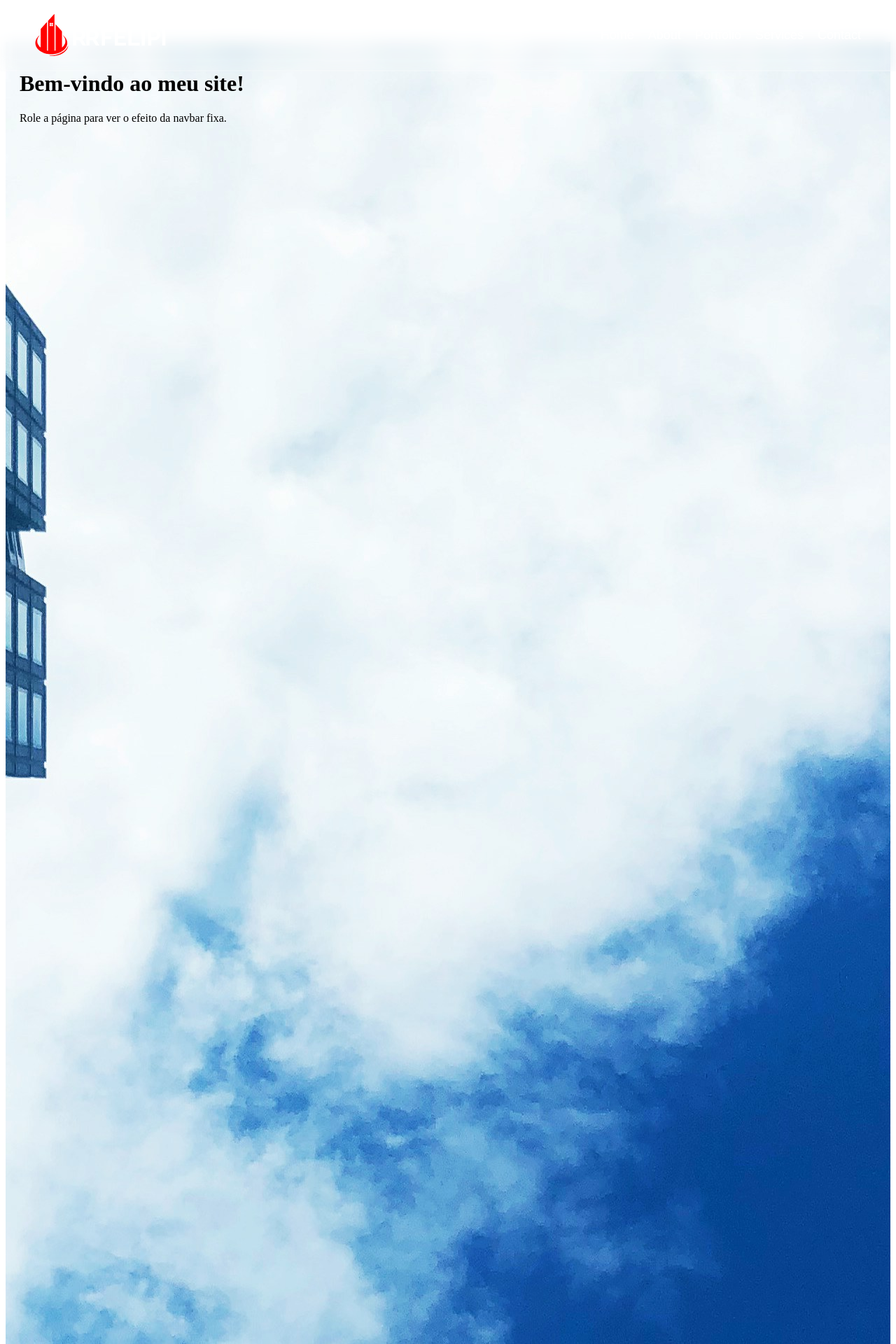
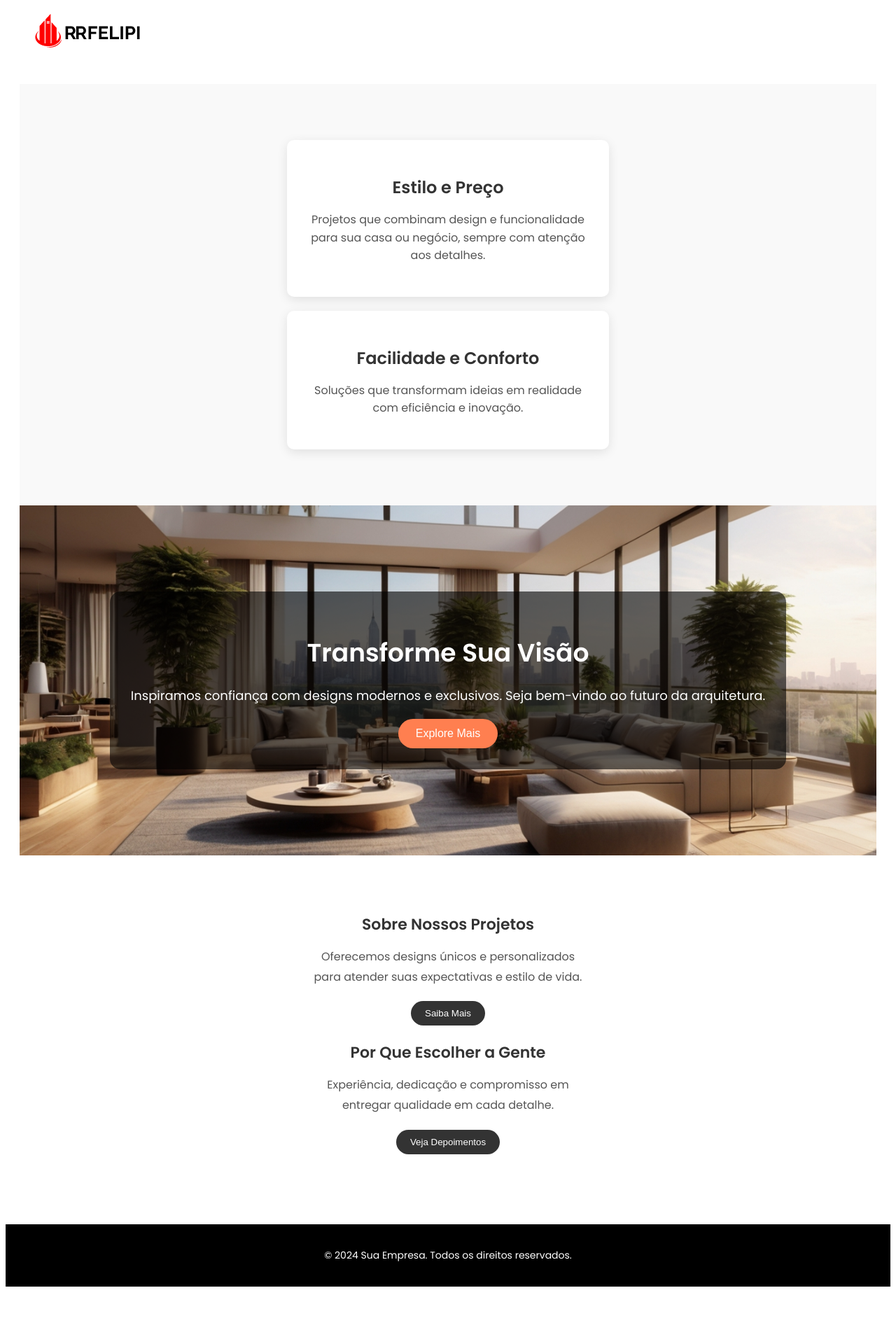
Before and after one commit to rodried23/RRFelipi, a Vue app: page / in a window 1280 px wide. Shown: the top 1920 px of the page at 70% size. After the commit the page ends 1846 px from the top, so only its background shows below. Built offline with nearby package versions, Linux system fonts and the light colour scheme.

Commit message:
Adicionando logica de logo e mudanças no layout da  Homepage

```diff
--- a/index.html
+++ b/index.html
@@ -4,6 +4,7 @@
 <head>
   <meta charset="UTF-8">
   <link rel="icon" href="/favicon.ico">
+  <link href="https://fonts.googleapis.com/css2?family=Poppins:wght@300;400;600&display=swap" rel="stylesheet">
   <meta name="viewport" content="width=device-width, initial-scale=1.0">
   <title>RRFelipi</title>
 </head>
--- a/src/App.vue
+++ b/src/App.vue
@@ -1,16 +1,18 @@
 <script setup lang="ts">
 import { RouterLink, RouterView } from 'vue-router'
-import Menu from './components/Menu.vue'
+import Cabecalho from './components/Cabecalho.vue'
+import Rodape from './components/Rodape.vue'
 </script>
 
 <template>
-  <Menu/>
+  <Cabecalho/>
   <RouterView class="content"/>
+  <Rodape/>
 </template>
 
 <style scoped>
 .content {
-  margin-top: 60px;
+  margin-top: 100px;
   padding: 20px;
 }
 
--- /dev/null
+++ b/src/components/Cabecalho.vue
@@ -0,0 +1,108 @@
+<template>
+  <div>
+    <header :class="{ scrolled: isScrolled }" class="header">
+      <!-- SVG Logo -->
+      <img v-if="isScrolled"
+    src="../assets/logo.svg"
+    class="logo"
+    alt="Logo"
+  />
+  <img v-if="!isScrolled"
+    src="../assets/logo1.svg"
+    class="logo"
+    alt="Logo"
+  />
+      <nav class="navbar">
+        <a href="/Sobre">About</a>
+        <a href="#" class="login">Entrar</a>
+      </nav>
+    </header>
+  </div>
+</template>
+
+<script>
+export default {
+  data() {
+    return {
+      isScrolled: false,
+    };
+  },
+  methods: {
+    handleScroll() {
+      this.isScrolled = window.scrollY > 50; // Change state when scrolled 50px
+    },
+  },
+  mounted() {
+    window.addEventListener("scroll", this.handleScroll);
+  },
+  beforeDestroy() {
+    window.removeEventListener("scroll", this.handleScroll);
+  },
+};
+</script>
+
+<style scoped>
+/* General Styles */
+* {
+  margin: 0;
+  padding: 0;
+  box-sizing: border-box;
+  font-family: "Poppins", sans-serif;
+}
+
+body {
+  background-color: #020202cc;
+  color: #fff;
+}
+
+.header {
+  position: fixed;
+  top: 0;
+  left: 0;
+  width: 100%;
+  padding: 20px 50px;
+  display: flex;
+  justify-content: space-between;
+  align-items: center;
+  background: rgba(255, 255, 255, 0.1);
+  backdrop-filter: blur(10px);
+  border-bottom: 2px solid rgba(255, 255, 255, 0.2);
+  z-index: 1000;
+  transition: background 0.3s ease, box-shadow 0.3s ease;
+  will-change: transform; /* Improve performance */
+  transform: translateY(0);
+}
+
+.header.scrolled {
+  background: rgba(0, 0, 0, 0.8);
+  box-shadow: 0px 4px 6px rgba(0, 0, 0, 0.3);
+  transform: translateY(-10px); /* Slight parallax effect */
+}
+
+.logo {
+  width: 150px;
+  transition: fill 0.3s ease;
+}
+
+.navbar {
+  display: flex;
+  gap: 20px;
+}
+
+.navbar a {
+  color: white;
+  font-size: 18px;
+  text-decoration: none;
+  transition: color 0.3s ease;
+}
+
+.navbar a:hover {
+  color: coral;
+}
+
+/* Adjust content margin to avoid overlap with header */
+.content {
+  margin-top: 100px;
+  padding: 20px;
+}
+</style>
--- a/src/components/Menu.vue
+++ /dev/null
@@ -1,98 +0,0 @@
-<template>
-    <div>
-      <header :class="{ scrolled: isScrolled }" class="header">
-        <img src="../assets/logo.svg" class="logo" />
-        <nav class="navbar">
-          <a href="/">Home</a>
-          <a href="/Sobre">About</a>
-          <a href="#">Portfolio</a>
-          <a href="#">Services</a>
-          <a href="#">Contact</a>
-        </nav>
-      </header>
-    </div>
-  </template>
-
-  <script>
-  export default {
-    data() {
-      return {
-        isScrolled: false,
-      };
-    },
-    methods: {
-      handleScroll() {
-        this.isScrolled = window.scrollY > 50;
-      },
-    },
-    mounted() {
-      window.addEventListener('scroll', this.handleScroll);
-    },
-    beforeDestroy() {
-      window.removeEventListener('scroll', this.handleScroll);
-    },
-  };
-  </script>
-
-  <style scoped>
-* {
-  margin: 0;
-  padding: 0;
-  box-sizing: border-box;
-  font-family: 'Poppins', sans-serif;
-}
-
-body {
-  background-color: #020202cc;
-  color: #fff;
-}
-
-.header {
-  position: fixed;
-  top: 0;
-  left: 0;
-  width: 100%;
-  padding: 20px 50px;
-  display: flex;
-  justify-content: space-between;
-  align-items: center;
-  background: rgba(255, 255, 255, 0.1);
-  backdrop-filter: blur(10px);
-  border-bottom: 2px solid rgba(255, 255, 255, 0.2);
-  z-index: 1000;
-  transition: background 0.3s ease, box-shadow 0.3s ease;
-}
-
-.header.scrolled {
-  background: rgba(0, 0, 0, 0.8);
-  box-shadow: 0px 4px 6px rgba(0, 0, 0, 0.3);
-}
-
-.logo {
-  color: #fff;
-  font-size: 25px;
-  text-decoration: none;
-  font-weight: 600;
-}
-
-.navbar {
-  display: flex;
-  gap: 20px;
-}
-
-.navbar a {
-  color: white;
-  font-size: 18px;
-  text-decoration: none;
-  transition: color 0.3s;
-}
-
-.navbar a:hover {
-  color: coral;
-}
-
-.content {
-  margin-top: 100px;
-  padding: 20px;
-}
-</style>
--- /dev/null
+++ b/src/components/Rodape.vue
@@ -0,0 +1,19 @@
+<template>
+  <footer class="footer">
+    <div>
+      <p>&copy; 2024 Sua Empresa. Todos os direitos reservados.</p>
+    </div>
+  </footer>
+</template>
+
+<style>
+/* Footer */
+.footer {
+  background-color: #000;
+  color: white;
+  text-align: center;
+  padding: 20px;
+  font-size: 14px;
+  font-family: Poppins;
+}
+</style>
--- a/src/views/Home.vue
+++ b/src/views/Home.vue
@@ -1,17 +1,201 @@
 <template>
-    <main>
-        <!-- Conteúdo da página -->
+    <div id="homepage">
+      <section id="projects" class="projects-section">
+        <div class="container">
+          <div class="project-card">
+            <h2>Estilo e Preço</h2>
+            <p>
+              Projetos que combinam design e funcionalidade para sua casa ou
+              negócio, sempre com atenção aos detalhes.
+            </p>
+          </div>
+          <div class="project-card">
+            <h2>Facilidade e Conforto</h2>
+            <p>
+              Soluções que transformam ideias em realidade com eficiência e
+              inovação.
+            </p>
+          </div>
+        </div>
+      </section>
+
+      <section class="parallax showcase">
         <div class="content">
-            <h1>Bem-vindo ao meu site!</h1>
-            <p>Role a página para ver o efeito da navbar fixa.</p>
-            <!-- Simular conteúdo longo -->
-            <div style="height: 2000px;"></div>
+          <h2>Transforme Sua Visão</h2>
+          <p>
+            Inspiramos confiança com designs modernos e exclusivos. Seja bem-vindo
+            ao futuro da arquitetura.
+          </p>
+          <button class="cta-button">Explore Mais</button>
         </div>
-    </main>
-</template>
+      </section>
 
-<style scoped>
-main {
-    background: url('../assets/imob.jpg') no-repeat center center;
-}
-</style>
+      <section class="info-section">
+        <div class="container">
+          <div class="info-box">
+            <h3>Sobre Nossos Projetos</h3>
+            <p>
+              Oferecemos designs únicos e personalizados para atender suas
+              expectativas e estilo de vida.
+            </p>
+            <button class="info-button">Saiba Mais</button>
+          </div>
+          <div class="info-box">
+            <h3>Por Que Escolher a Gente</h3>
+            <p>
+              Experiência, dedicação e compromisso em entregar qualidade em cada
+              detalhe.
+            </p>
+            <button class="info-button">Veja Depoimentos</button>
+          </div>
+        </div>
+      </section>
+    </div>
+  </template>
+
+  <script>
+  export default {
+    name: "HomePage",
+  };
+  </script>
+
+  <style scoped>
+  #homepage {
+    font-family: "Poppins", sans-serif;
+    color: #333;
+    overflow-x: hidden;
+  }
+
+  .projects-section {
+    padding: 60px 20px;
+    background-color: #f9f9f9;
+    text-align: center;
+  }
+
+  .project-card {
+    margin: 20px auto;
+    padding: 30px;
+    max-width: 400px;
+    background: #fff;
+    border-radius: 10px;
+    box-shadow: 0 4px 15px rgba(0, 0, 0, 0.1);
+    transition: transform 0.3s ease;
+  }
+
+  .project-card:hover {
+    transform: translateY(-10px);
+  }
+
+  .project-card h2 {
+    font-size: 24px;
+    color: #333;
+    margin-bottom: 15px;
+  }
+
+  .project-card p {
+    font-size: 16px;
+    line-height: 1.6;
+    color: #555;
+  }
+
+  .showcase {
+    position: relative;
+    height: 500px;
+    background-image: url("../assets/Leonardo_Vision_XL_Design_a_captivating_background_image_for_a_0.jpg");
+    background-attachment: fixed;
+    background-size: cover;
+    background-position: center;
+    display: flex;
+    align-items: center;
+    justify-content: center;
+    color: white;
+    text-align: center;
+  }
+
+  .showcase .content {
+    background: rgba(0, 0, 0, 0.6);
+    padding: 30px;
+    border-radius: 15px;
+  }
+
+  .showcase h2 {
+    font-size: 36px;
+    margin-bottom: 20px;
+  }
+
+  .showcase p {
+    font-size: 18px;
+    margin-bottom: 20px;
+  }
+
+  .cta-button {
+    background-color: #ff7f50;
+    border: none;
+    padding: 12px 25px;
+    color: white;
+    border-radius: 25px;
+    cursor: pointer;
+    font-size: 16px;
+    transition: all 0.3s ease;
+  }
+
+  .cta-button:hover {
+    background-color: #ff5733;
+  }
+
+  .info-section {
+    display: flex;
+    justify-content: space-around;
+    padding: 60px 20px;
+    background: #fff;
+    flex-wrap: wrap;
+  }
+
+  .info-box {
+    max-width: 400px;
+    margin: 20px;
+    text-align: center;
+  }
+
+  .info-box h3 {
+    font-size: 22px;
+    margin-bottom: 15px;
+  }
+
+  .info-box p {
+    font-size: 16px;
+    line-height: 1.8;
+    margin-bottom: 20px;
+    color: #555;
+  }
+
+  .info-button {
+    background-color: #333;
+    color: white;
+    padding: 10px 20px;
+    border: none;
+    border-radius: 25px;
+    cursor: pointer;
+    transition: all 0.3s ease;
+  }
+
+  .info-button:hover {
+    background-color: #555;
+  }
+
+
+  @media (max-width: 768px) {
+    .info-section {
+      flex-direction: column;
+      align-items: center;
+    }
+
+    .showcase {
+      height: 400px;
+    }
+
+    .showcase h2 {
+      font-size: 28px;
+    }
+  }
+  </style>
```
Also changed, not shown: src/assets/Leonardo_Vision_XL_Design_a_captivating_background_image_for_a_0.jpg (added), src/assets/logo1.svg (added).
